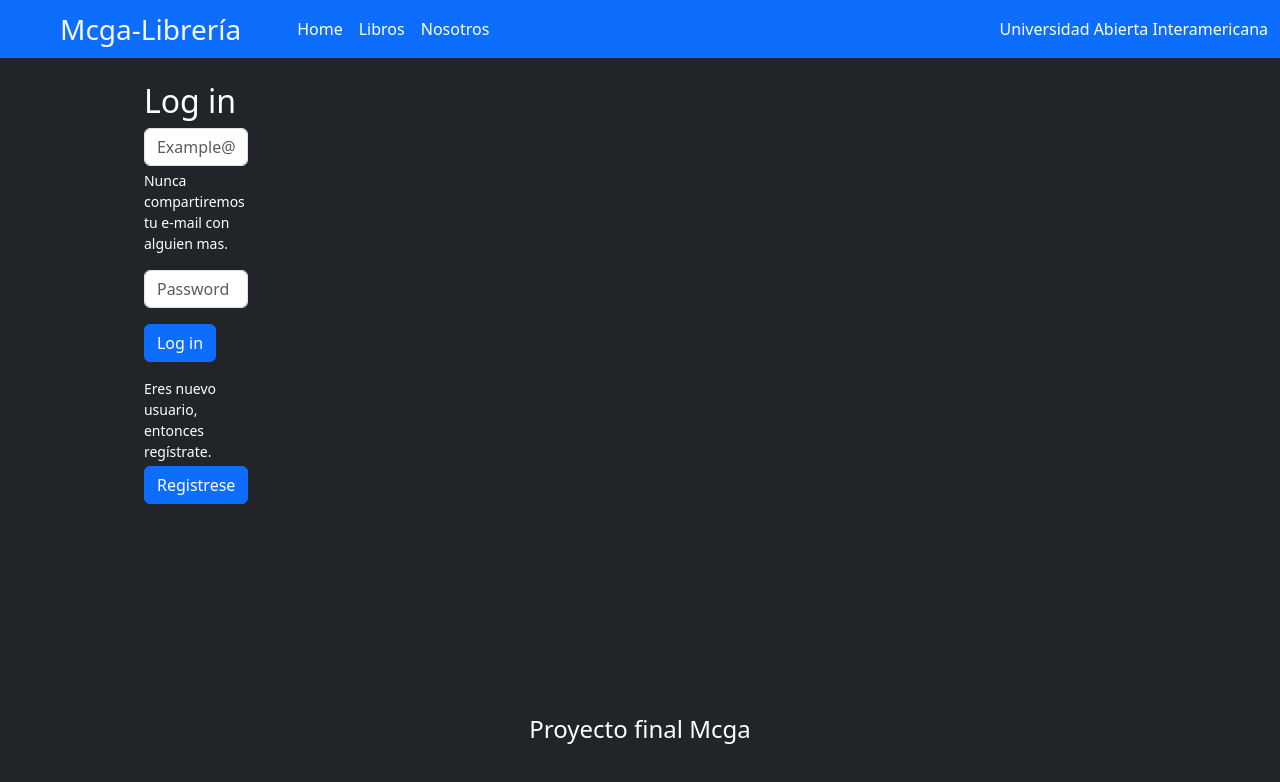
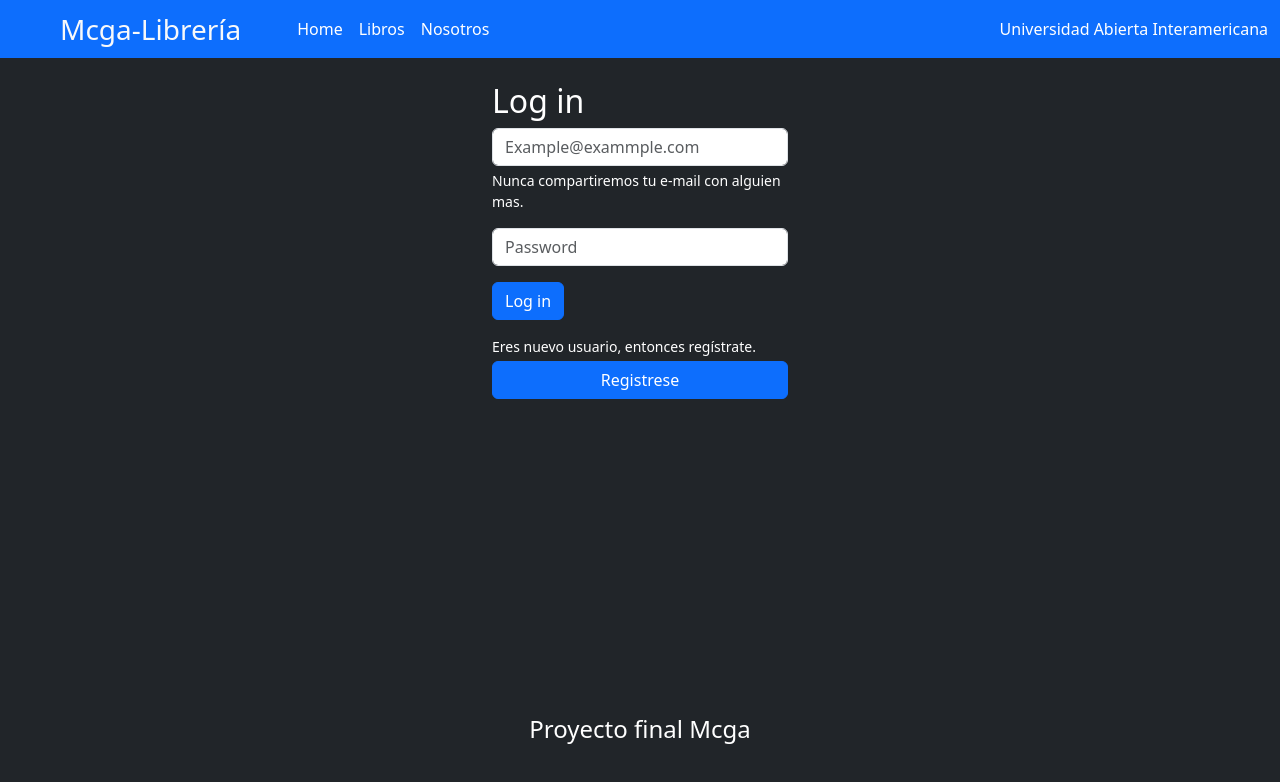
Before and after one commit to matiasr86/mcga-frontend, a React (Vite) app: page /login in a window 1280 px wide. Shown: the top 782 px of the page. Built offline with nearby package versions, Linux system fonts and the light colour scheme; no server answers.

Commit message:
Cambios varios para mejorar el responsive y el estilo de la pagina. Se agrandó los inputs de date para que se vieran mejor en mobile

```diff
--- a/src/App.tsx
+++ b/src/App.tsx
@@ -16,7 +16,7 @@ function App() {
   return (
     <div className="app-container">
       <Header />
-      <div className="content bg-dark d-flex">
+      <div className="content bg-dark justify-content-center">
       <Routes>
           <Route index element={<Home />}></Route>
           <Route path="/login" element={<Login />}></Route>
--- a/src/components/BookAdd.tsx
+++ b/src/components/BookAdd.tsx
@@ -166,7 +166,7 @@ const BookAdd = () => {
           <div className="mb-3">
             <input
               type="date"
-              className="form-control"
+              className="form-control double-size"
               {...register("fechaPublicacion", {
                 required: true,
                 validate: dateValid,
--- a/src/components/BookEdit.tsx
+++ b/src/components/BookEdit.tsx
@@ -207,7 +207,7 @@ const BookEdit = () => {
           <div className="mb-3">
             <input
               type="date"
-              className="form-control"
+              className="form-control double-size"
               {...register("fechaPublicacion", {
                 required: true,
                 validate: dateValid,
--- a/src/index.css
+++ b/src/index.css
@@ -45,6 +45,10 @@ a {
   min-height: 100vh;
 }
 
+.double-size {
+  width: 200%;
+}
+
 .content {
   flex: 1;
 }
--- a/src/pages/About.tsx
+++ b/src/pages/About.tsx
@@ -1,7 +1,7 @@
 const aboutUs = () => {
   return (
     <>
-      <div className="vh-100 bg-dark text-white">
+      <div className="bg-dark text-white">
         <h2>Sobre nosotros</h2>
       </div>
     </>
--- a/src/pages/Home.tsx
+++ b/src/pages/Home.tsx
@@ -8,7 +8,7 @@ const Home = () => {
         <div className="container col-12 col-md-4 col-lg-3 px-4 py-4 bg-dark">
           <LogIn />
         </div>
-        <div className="container col-12 col-md-8 col-lg-9 bg-white">
+        <div className="container col-12 col-md-8 col-lg-9 bg-white overflow-auto">
           <h3 className="text-center mt-2 mb-2 ">Listado público de Libros</h3>
           <BooksHome />
         </div>
--- a/src/pages/Login.tsx
+++ b/src/pages/Login.tsx
@@ -5,8 +5,8 @@ import LogIn from "../components/LogInForm";
 const Login = () => {
   return (
     <>
-      <div className="bg-dark">
-        <div className="container-fluid col-12 col-md-4 col-lg-3 py-4 bg-dark d-flex justify-content-center">
+      <div className="bg-dark d-flex">
+        <div className="container-fluid col-12 col-md-4 col-lg-3 py-4 bg-dark d-flex">
           <LogIn />
         </div>
       </div>
```
